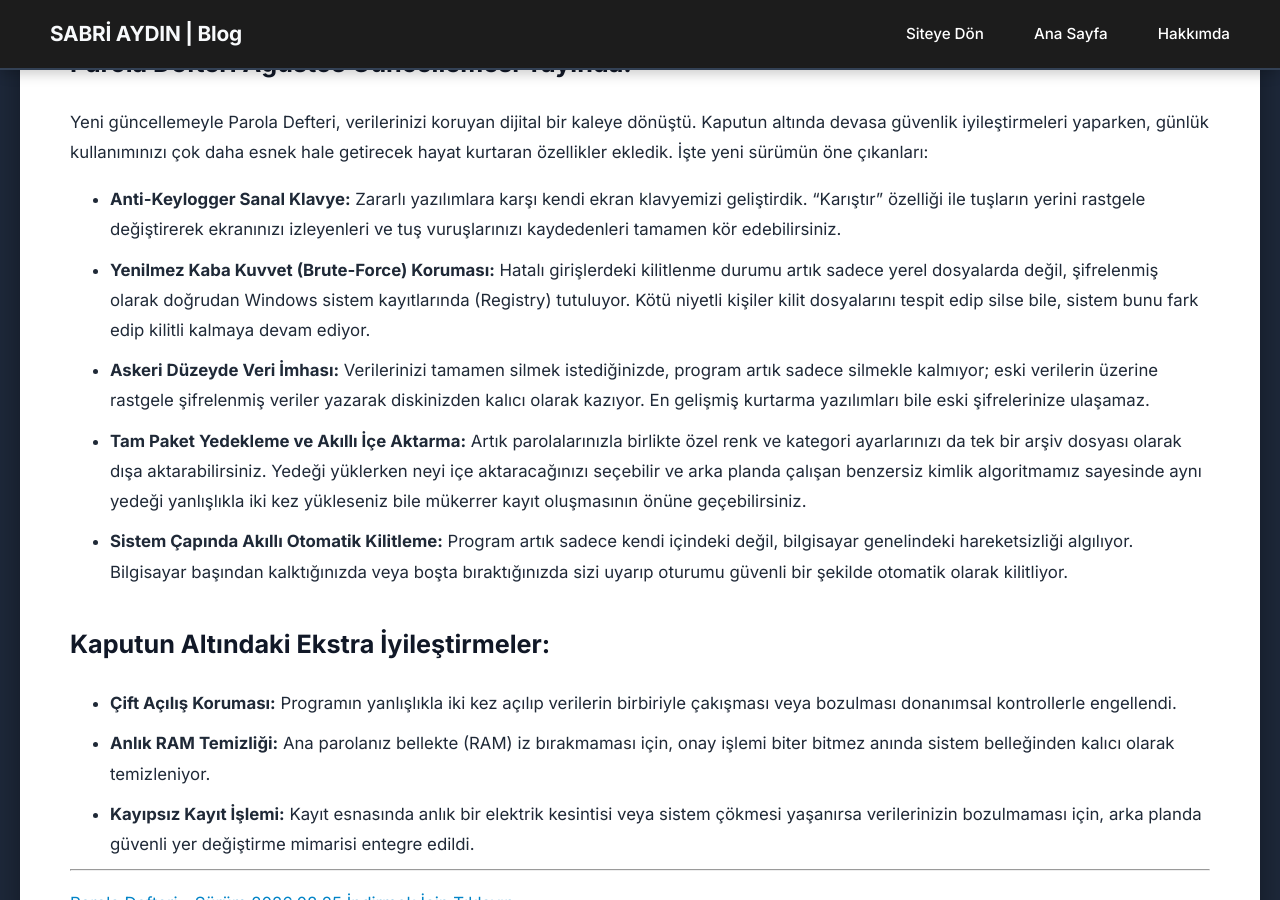
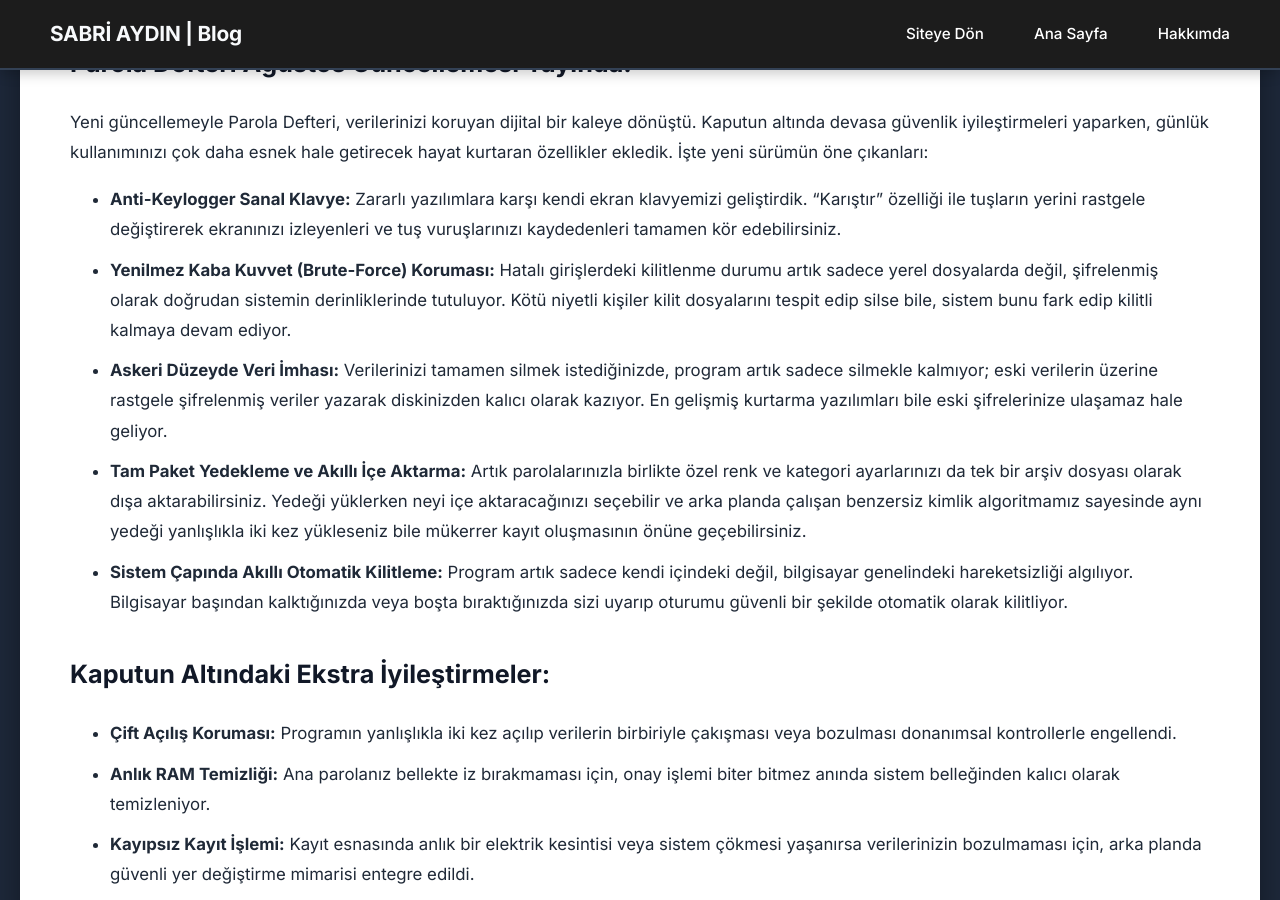
Before and after one commit to sabriaydin/blog, a Jekyll site: the page built from _posts/2026-08-24-parola-defteri-guncelleme.md, in a window 1280 px wide and 900 px high, scrolled down 275 px. Built offline with Jekyll 4.4.1, drawn with Linux system fonts in a browser that asks for light colours.

Commit message:
Update 2026-08-24-parola-defteri-guncelleme.md

```diff
--- a/_posts/2026-08-24-parola-defteri-guncelleme.md
+++ b/_posts/2026-08-24-parola-defteri-guncelleme.md
@@ -9,14 +9,14 @@ date: 2026-08-24
 Yeni güncellemeyle Parola Defteri, verilerinizi koruyan dijital bir kaleye dönüştü. Kaputun altında devasa güvenlik iyileştirmeleri yaparken, günlük kullanımınızı çok daha esnek hale getirecek hayat kurtaran özellikler ekledik. İşte yeni sürümün öne çıkanları:
 
 * **Anti-Keylogger Sanal Klavye:** Zararlı yazılımlara karşı kendi ekran klavyemizi geliştirdik. "Karıştır" özelliği ile tuşların yerini rastgele değiştirerek ekranınızı izleyenleri ve tuş vuruşlarınızı kaydedenleri tamamen kör edebilirsiniz.
-* **Yenilmez Kaba Kuvvet (Brute-Force) Koruması:** Hatalı girişlerdeki kilitlenme durumu artık sadece yerel dosyalarda değil, şifrelenmiş olarak doğrudan Windows sistem kayıtlarında (Registry) tutuluyor. Kötü niyetli kişiler kilit dosyalarını tespit edip silse bile, sistem bunu fark edip kilitli kalmaya devam ediyor.
-* **Askeri Düzeyde Veri İmhası:** Verilerinizi tamamen silmek istediğinizde, program artık sadece silmekle kalmıyor; eski verilerin üzerine rastgele şifrelenmiş veriler yazarak diskinizden kalıcı olarak kazıyor. En gelişmiş kurtarma yazılımları bile eski şifrelerinize ulaşamaz.
+* **Yenilmez Kaba Kuvvet (Brute-Force) Koruması:** Hatalı girişlerdeki kilitlenme durumu artık sadece yerel dosyalarda değil, şifrelenmiş olarak doğrudan sistemin derinliklerinde tutuluyor. Kötü niyetli kişiler kilit dosyalarını tespit edip silse bile, sistem bunu fark edip kilitli kalmaya devam ediyor.
+* **Askeri Düzeyde Veri İmhası:** Verilerinizi tamamen silmek istediğinizde, program artık sadece silmekle kalmıyor; eski verilerin üzerine rastgele şifrelenmiş veriler yazarak diskinizden kalıcı olarak kazıyor. En gelişmiş kurtarma yazılımları bile eski şifrelerinize ulaşamaz hale geliyor.
 * **Tam Paket Yedekleme ve Akıllı İçe Aktarma:** Artık parolalarınızla birlikte özel renk ve kategori ayarlarınızı da tek bir arşiv dosyası olarak dışa aktarabilirsiniz. Yedeği yüklerken neyi içe aktaracağınızı seçebilir ve arka planda çalışan benzersiz kimlik algoritmamız sayesinde aynı yedeği yanlışlıkla iki kez yükleseniz bile mükerrer kayıt oluşmasının önüne geçebilirsiniz.
 * **Sistem Çapında Akıllı Otomatik Kilitleme:** Program artık sadece kendi içindeki değil, bilgisayar genelindeki hareketsizliği algılıyor. Bilgisayar başından kalktığınızda veya boşta bıraktığınızda sizi uyarıp oturumu güvenli bir şekilde otomatik olarak kilitliyor.
 
 ## Kaputun Altındaki Ekstra İyileştirmeler:
 * **Çift Açılış Koruması:** Programın yanlışlıkla iki kez açılıp verilerin birbiriyle çakışması veya bozulması donanımsal kontrollerle engellendi.
-* **Anlık RAM Temizliği:** Ana parolanız bellekte (RAM) iz bırakmaması için, onay işlemi biter bitmez anında sistem belleğinden kalıcı olarak temizleniyor.
+* **Anlık RAM Temizliği:** Ana parolanız bellekte iz bırakmaması için, onay işlemi biter bitmez anında sistem belleğinden kalıcı olarak temizleniyor.
 * **Kayıpsız Kayıt İşlemi:** Kayıt esnasında anlık bir elektrik kesintisi veya sistem çökmesi yaşanırsa verilerinizin bozulmaması için, arka planda güvenli yer değiştirme mimarisi entegre edildi.
 
 ---
```
